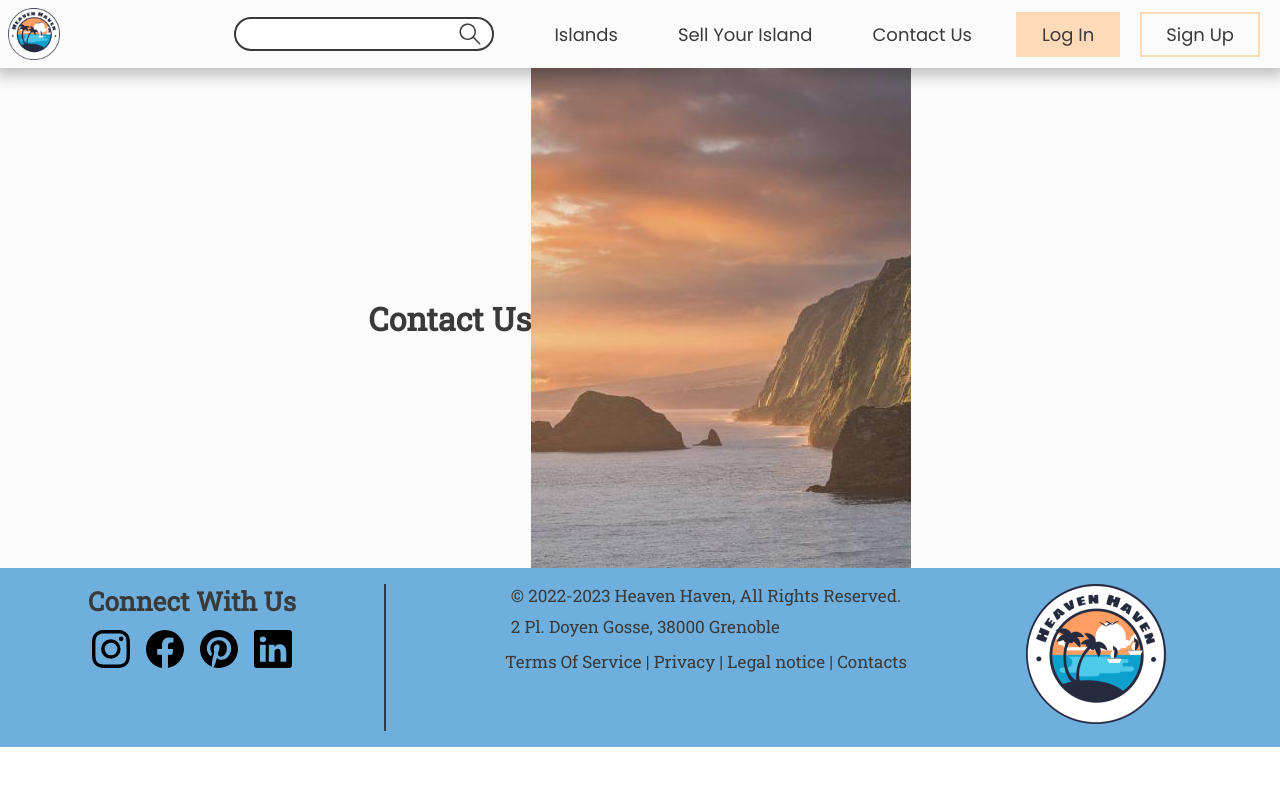
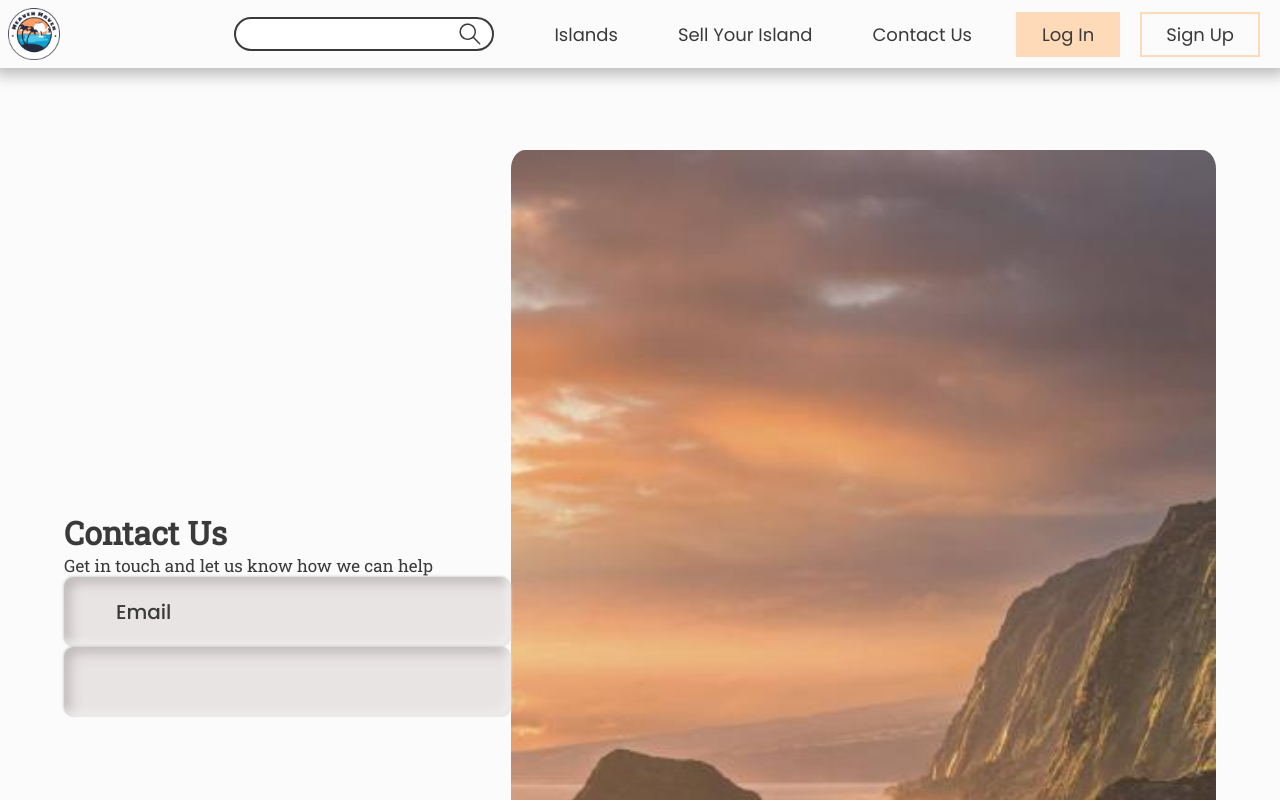
Before and after one commit to ruets/HeavenHaven, a React (Vite) app in the folder frontend/: page /contact in a window 1280 px wide. Shown: the top 800 px of the page. Built offline with nearby package versions, Linux system fonts and the light colour scheme.

Commit message:
Contact Page and Contact Form Update

```diff
--- a/frontend/src/components/forms/Contact/ContactForm.jsx
+++ b/frontend/src/components/forms/Contact/ContactForm.jsx
@@ -1,9 +1,20 @@
 import "./ContactForm.scss";
+import Input from "../../fields/Input/Input";
 
 export function ContactForm() {
     return (
         <form className="contact">
             <h1> Contact Us</h1>
+            <p>Get in touch and let us know how we can help</p>
+            <div className="fields">
+                <div className="inputs-1"></div>
+                <Input type="email"
+                        name="email"
+                        label="Email">
+                </Input>
+                <Input>
+                </Input>
+            </div>
         </form>
 );
 }
--- a/frontend/src/pages/Contact/ContactPage.scss
+++ b/frontend/src/pages/Contact/ContactPage.scss
@@ -1,5 +1,15 @@
 @import "../../assets/scss/base/colors";
 
-img {
+div.contact {
+    position: relative;
+    display: flex;
+    align-items: center;
+    justify-content: center;
+    width: 90%;
+    height: calc(145vh - 68px);
+}
 
+img.contact-img {
+    height: 100%;
+    border-radius: 2%;
 }
```
